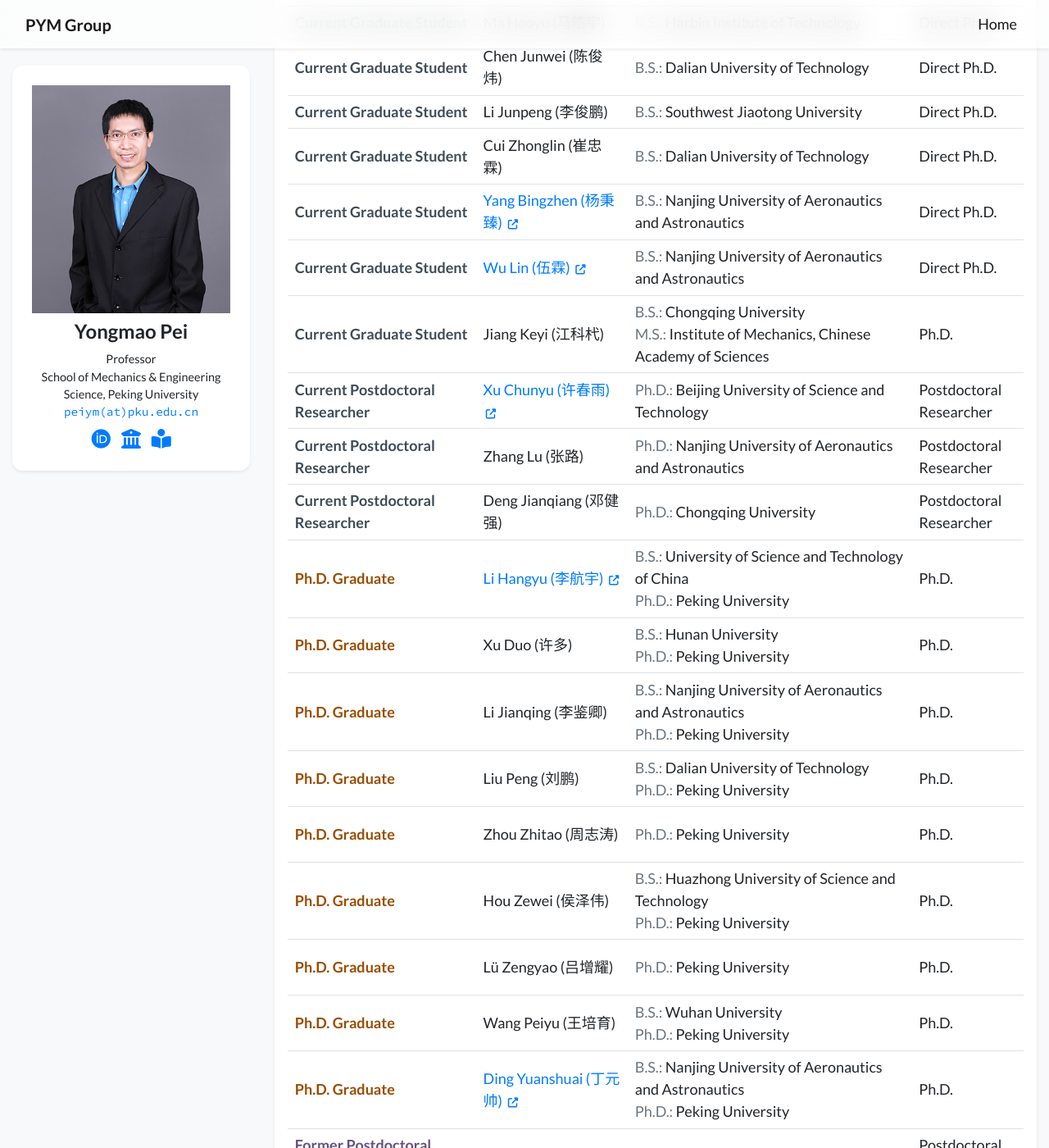
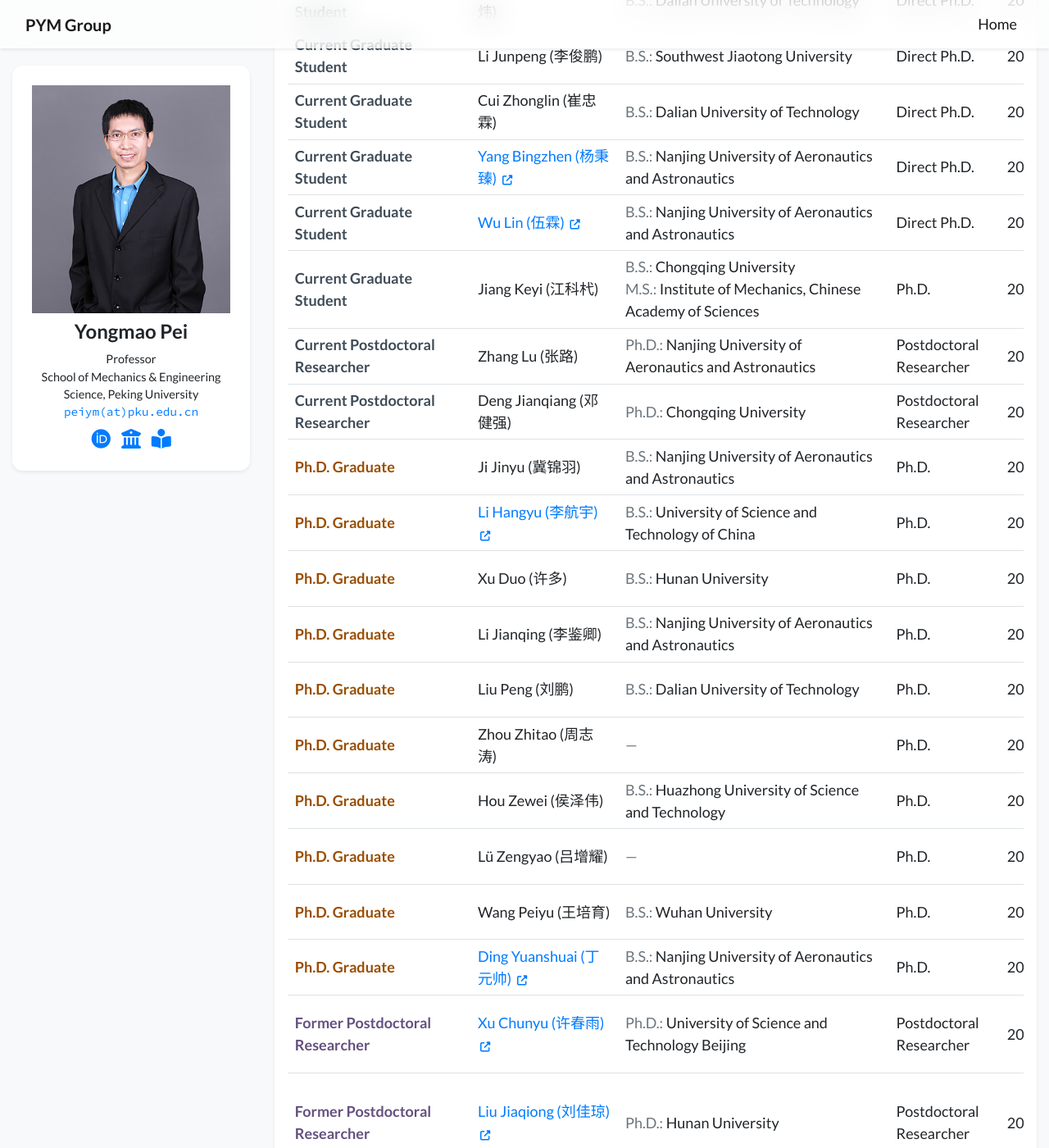
Before and after one commit to WuLin0919/PYM-GROUP, a Jekyll site: the page built from index.html, in a window 1280 px wide and 1400 px high, scrolled down 1420 px. Shown: the whole window at 82% size. Built offline with Jekyll 4.4.1, drawn with Linux system fonts in a browser that asks for light colours; nearby versions of some CDN libraries; a style sheet for code colours, icons or effects is not loaded; some of the changed text lies outside the part shown.

Commit message:
Move Xu Chunyu to former postdoctoral researchers

```diff
--- a/_data/members.yml
+++ b/_data/members.yml
@@ -1,19 +1,4 @@
 members:
-  - category: Principal Investigator
-    name: Yongmao Pei
-    name_zh: 裴永茂
-    link: https://mech.pku.edu.cn/jzyg/szdw/P/69748cb08f7c48c5b97e93486467b594.htm
-    undergraduate: Tsinghua University
-    doctoral: Tsinghua University
-    degree: Professor
-    period: 2018–Present
-
-  - category: Current Graduate Student
-    name: Ji Jinyu
-    name_zh: 冀锦羽
-    undergraduate: Nanjing University of Aeronautics and Astronautics
-    degree: Direct Ph.D.
-    period: 2021–Present
   - category: Current Graduate Student
     name: Zhao Pengyu
     name_zh: 赵鹏宇
@@ -80,13 +65,6 @@
     period: 2025–Present
 
   - category: Current Postdoctoral Researcher
-    name: Xu Chunyu
-    name_zh: 许春雨
-    link: https://orcid.org/0009-0009-4459-3809
-    doctoral: Beijing University of Science and Technology
-    degree: Postdoctoral Researcher
-    period: 2024–Present
-  - category: Current Postdoctoral Researcher
     name: Zhang Lu
     name_zh: 张路
     doctoral: Nanjing University of Aeronautics and Astronautics
@@ -99,6 +77,13 @@
     degree: Postdoctoral Researcher
     period: 2026–Present
 
+  - category: Ph.D. Graduate
+    name: Ji Jinyu
+    name_zh: 冀锦羽
+    undergraduate: Nanjing University of Aeronautics and Astronautics
+    doctoral: Peking University
+    degree: Ph.D.
+    period: 2021–2026
   - category: Ph.D. Graduate
     name: Li Hangyu
     name_zh: 李航宇
@@ -146,14 +131,14 @@
     doctoral: Peking University
     degree: Ph.D.
     period: 2020–2026
-    destination: Postdoctoral Researcher
+    destination: Beijing Institute of Technology
   - category: Ph.D. Graduate
     name: Lü Zengyao
     name_zh: 吕增耀
     doctoral: Peking University
     degree: Ph.D.
     period: 2020–2026
-    destination: Postdoctoral Researcher
+    destination: Northwestern University
   - category: Ph.D. Graduate
     name: Wang Peiyu
     name_zh: 王培育
@@ -170,41 +155,59 @@
     doctoral: Peking University
     degree: Ph.D.
     period: 2020–2026
-    destination: Postdoctoral Researcher
+    destination: City University of Hong Kong
 
+  - category: Former Postdoctoral Researcher
+    name: Xu Chunyu
+    name_zh: 许春雨
+    link: https://orcid.org/0009-0009-4459-3809
+    doctoral: University of Science and Technology Beijing
+    degree: Postdoctoral Researcher
+    period: 2024–2026
+    destination: University of Science and Technology Beijing
   - category: Former Postdoctoral Researcher
     name: Liu Jiaqiong
     name_zh: 刘佳琼
+    link: https://jxxy.cqust.edu.cn/info/1034/3709.htm
     doctoral: Hunan University
     degree: Postdoctoral Researcher
     period: 2020–2026
+    destination: Chongqing University of Science and Technology
   - category: Former Postdoctoral Researcher
     name: Yang Chen
     name_zh: 杨晨
+    link: https://feet.jiangnan.edu.cn/info/1078/1560.htm
     doctoral: Nanjing University of Aeronautics and Astronautics
     degree: Postdoctoral Researcher
     period: 2020–2026
+    destination: Jiangnan University
   - category: Former Postdoctoral Researcher
     name: Lin Yuyang
     name_zh: 林瑜阳
-    link: https://orcid.org/0000-0002-3585-7819
+    link: https://faculty.hqu.edu.cn/LinYuyang20113/zh_CN/index.htm
     doctoral: Nanjing University of Aeronautics and Astronautics
     degree: Postdoctoral Researcher
     period: 2020–2026
+    destination: Huaqiao University
   - category: Former Postdoctoral Researcher
     name: Xu Wangdong
     name_zh: 许望东
     degree: Postdoctoral Researcher
     period: 2020–2026
+    destination: Selected Graduate, Guizhou Province
   - category: Former Postdoctoral Researcher
     name: Liu Houchang
     name_zh: 刘后常
+    link: https://ljxy.cumtb.edu.cn/info/1093/5323.htm
     doctoral: Chongqing University
     degree: Postdoctoral Researcher
     period: 2020–2026
+    destination: China University of Mining and Technology-Beijing
   - category: Former Postdoctoral Researcher
     name: Hou Zewei
     name_zh: 侯泽伟
+    link: https://sae.bit.edu.cn/szdw20/szml/lxcx20/fgjzcapypx_3/3d915fe076064e9ea061fbbcf3e740e3.htm
     doctoral: Peking University
     degree: Postdoctoral Researcher
     period: 2020–2026
+    destination: Beijing Institute of Technology
--- a/_includes/widgets/members_table.html
+++ b/_includes/widgets/members_table.html
@@ -29,8 +29,12 @@
                 <td class="member-education">
                     {% if member.undergraduate %}<div><span class="text-muted">B.S.:</span> {{ member.undergraduate }}</div>{% endif %}
                     {% if member.masters %}<div><span class="text-muted">M.S.:</span> {{ member.masters }}</div>{% endif %}
-                    {% if member.doctoral %}<div><span class="text-muted">Ph.D.:</span> {{ member.doctoral }}</div>{% endif %}
-                    {% unless member.undergraduate or member.masters or member.doctoral %}<span class="text-muted">—</span>{% endunless %}
+                    {% if member.doctoral and member.category != "Ph.D. Graduate" %}<div><span class="text-muted">Ph.D.:</span> {{ member.doctoral }}</div>{% endif %}
+                    {% if member.category == "Ph.D. Graduate" %}
+                        {% unless member.undergraduate or member.masters %}<span class="text-muted">—</span>{% endunless %}
+                    {% else %}
+                        {% unless member.undergraduate or member.masters or member.doctoral %}<span class="text-muted">—</span>{% endunless %}
+                    {% endif %}
                 </td>
                 <td>{{ member.degree }}</td>
                 <td class="no-break">{{ member.period }}</td>
```
